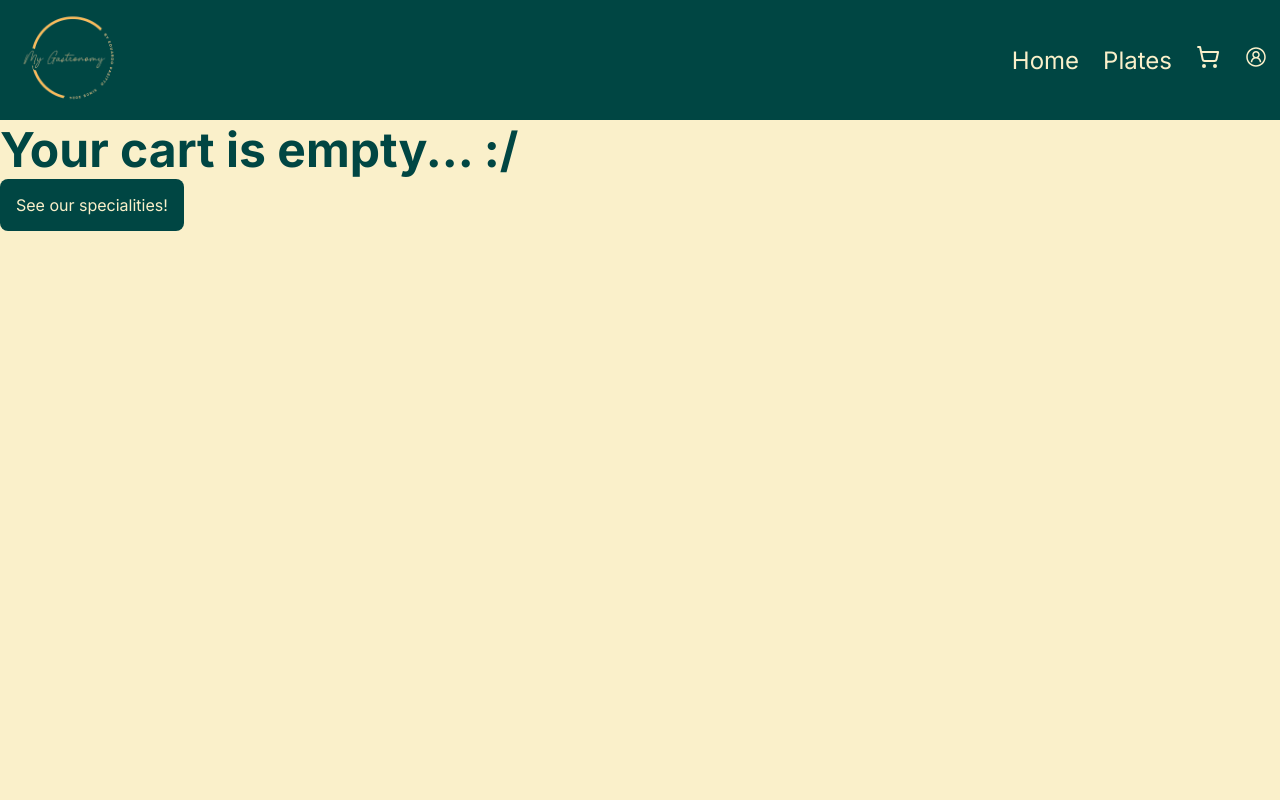
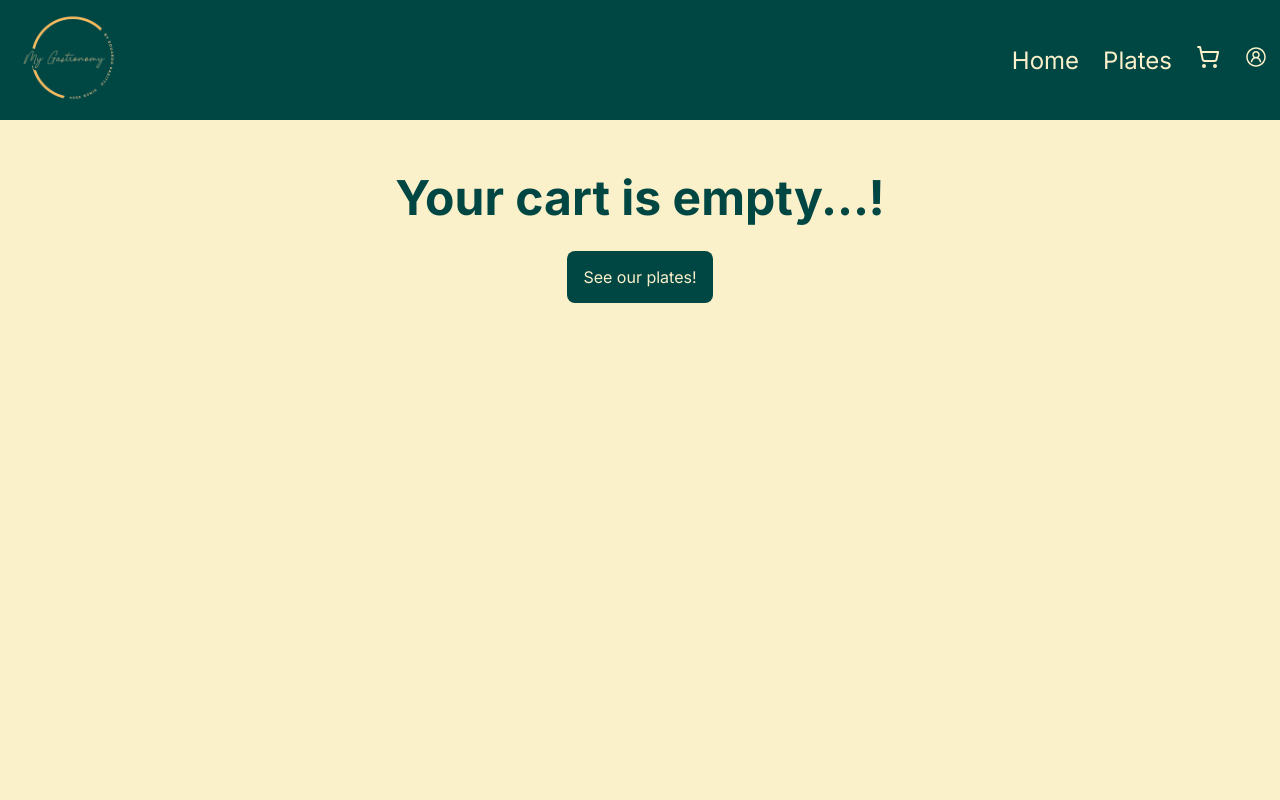
Before and after one commit to ecalazaes/ProjetoNodeReactJS, a React (Vite) app in the folder frontend/: page /cart in a window 1280 px wide. Shown: the top 800 px of the page. Built offline with nearby package versions, Linux system fonts and the light colour scheme.

Commit message:
Ajustes css

```diff
--- a/frontend/src/pages/cart/page.jsx
+++ b/frontend/src/pages/cart/page.jsx
@@ -4,13 +4,13 @@ import {LuCircleMinus} from "react-icons/lu";
 import {useState, useMemo} from "react";
 import ConfirmOrderPopup from "../../components/confirmOrderPopup/confirmOrderPopup.jsx";
 import orderServices from "../../services/order.jsx";
-import {useNavigate} from "react-router-dom";
+import {Link, useNavigate} from "react-router-dom";
 
 export default function Cart() {
 
-    const {cartItems, updateCartItems, removeFromCart, clearCart } = useCartContext()
+    const {cartItems, updateCartItems, removeFromCart, clearCart} = useCartContext()
     const [confirmPopupOpen, setConfirmPopupOpen] = useState(false)
-    const { sendOrder } = orderServices()
+    const {sendOrder} = orderServices()
     const navigate = useNavigate();
 
     // 1. Calcular o total geral do carrinho
@@ -40,7 +40,7 @@ export default function Cart() {
 
     const handleConfirmOrder = (orderData) => {
         orderData.items = cartItems.map((item) => {
-            return { plateId: item._id, quantity: item.quantity }
+            return {plateId: item._id, quantity: item.quantity}
         })
         sendOrder(orderData)
         setConfirmPopupOpen(!confirmPopupOpen)
@@ -50,9 +50,11 @@ export default function Cart() {
 
     if (!cartItems.length) {
         return (
-            <div>
-                <h1> Your cart is empty... :/</h1>
-                <button>See our specialities!</button>
+            <div className={styles.cartContainer}>
+                <h1> Your cart is empty...!</h1>
+                <Link to={'/plates'}>
+                    <button>See our plates!</button>
+                </Link>
             </div>
         )
 
@@ -100,7 +102,7 @@ export default function Cart() {
                     <button className={styles.confirmeBtn} onClick={handleOpenPopup}>Confirm your order!</button>
                 </div>
             </div>
-            <ConfirmOrderPopup open={confirmPopupOpen} onClose={handleOpenPopup} onConfirm={handleConfirmOrder} />
+            <ConfirmOrderPopup open={confirmPopupOpen} onClose={handleOpenPopup} onConfirm={handleConfirmOrder}/>
         </>
     );
 }
--- a/frontend/src/pages/cart/page.module.css
+++ b/frontend/src/pages/cart/page.module.css
@@ -54,3 +54,12 @@
 .removeBtn {
     background-color: #FF0000;
 }
+
+.cartContainer {
+    display: flex;
+    flex-direction: column;
+    justify-content: center;
+    align-items: center;
+    gap: 1em;
+    padding: 2em;
+}
```
